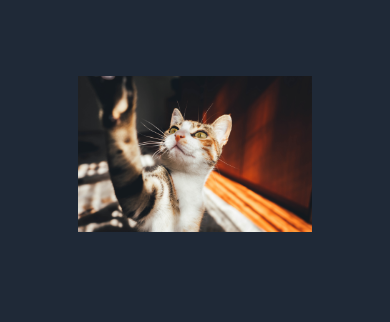
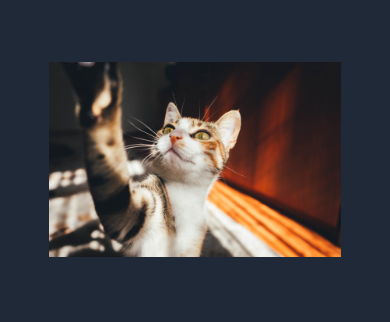
Before and after one commit to rubinduck/odin-landing-page, a plain HTML site: page index.html in a window 390 px wide. Shown: the part 84-406 px from the top of the page. Drawn offline with Linux system fonts and the light colour scheme.

Commit message:
Improve wrapped section sizing

```diff
--- a/styles.css
+++ b/styles.css
@@ -126,7 +126,6 @@ header > .links > .link-container > a:hover {
     background-color: var(--brighter-blue);
 }
 
-/* TODO figure out how sizing works */
 #first-section .image-block > img {
 	display: block;
 	max-width: 100%;
@@ -136,22 +135,30 @@ header > .links > .link-container > a:hover {
 
 
 @media (max-width: 1000px) {
+    #first-section > * {
+        width: 65%;
+    }
+
     #first-section > .content {
         flex-wrap: wrap;
         justify-content: center;
         gap: 0;
-        margin-top: 2rem;
     }
 
     #first-section .image-block,
     #first-section .text-block {
-        width: 75%;
-        max-width: 75%;
+        width: 100%;
+        max-width: 100%;
         height: auto;
     }
 
 }
 
+@media (max-width: 800px) {
+    #first-section > * {
+        width: 75%;
+    }
+}
 
 
 /* section 2 styles */
```
